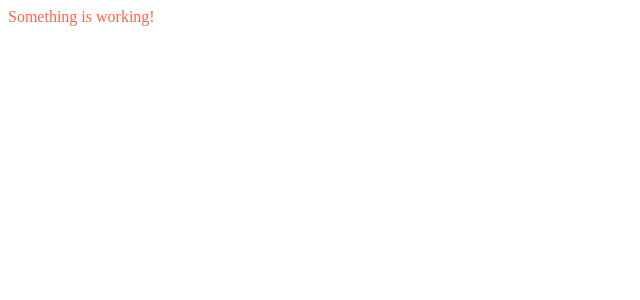
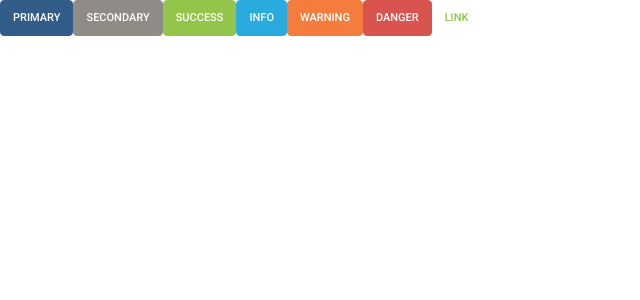
Before and after one commit to AndriiDa/final-project-eshop, a React (Create React App) app in the folder client/: page / in a window 1280 px wide. Shown: the top 300 px of the page, without its empty margins (0-640 px from the left). Built offline with nearby package versions, Linux system fonts and the light colour scheme; the HTML template or start-up script is replaced by a standard one.

Commit message:
add bootswatch, bootstrap deps

```diff
--- a/client/package.json
+++ b/client/package.json
@@ -3,8 +3,11 @@
   "version": "0.1.0",
   "private": true,
   "dependencies": {
+    "bootstrap": "^4.3.1",
+    "bootswatch": "^4.3.1",
     "node-sass": "^4.12.0",
     "react": "^16.9.0",
+    "react-bootstrap": "^1.0.0-beta.14",
     "react-dom": "^16.9.0",
     "react-router-dom": "^5.0.1",
     "react-scripts": "3.1.2",
--- a/client/src/App.js
+++ b/client/src/App.js
@@ -4,7 +4,15 @@ import './App.scss';
 const App = () => {
   console.log('hi');
 
-  return <div className="test">Something is working!</div>;
+  return <div>
+    <button type="button" className="btn btn-primary">Primary</button>
+    <button type="button" className="btn btn-secondary">Secondary</button>
+    <button type="button" className="btn btn-success">Success</button>
+    <button type="button" className="btn btn-info">Info</button>
+    <button type="button" className="btn btn-warning">Warning</button>
+    <button type="button" className="btn btn-danger">Danger</button>
+    <button type="button" className="btn btn-link">Link</button>
+  </div>;
 };
 
 export default App;
--- a/client/src/App.scss
+++ b/client/src/App.scss
@@ -1,3 +1,3 @@
-.test {
-  color: tomato;
-}
+@import "~bootswatch/dist/sandstone/variables";
+@import "~bootstrap/scss/bootstrap";
+@import "~bootswatch/dist/sandstone/bootswatch";
```
Also changed, not shown: 2 other files (tests, documents, lock files or other folders).
